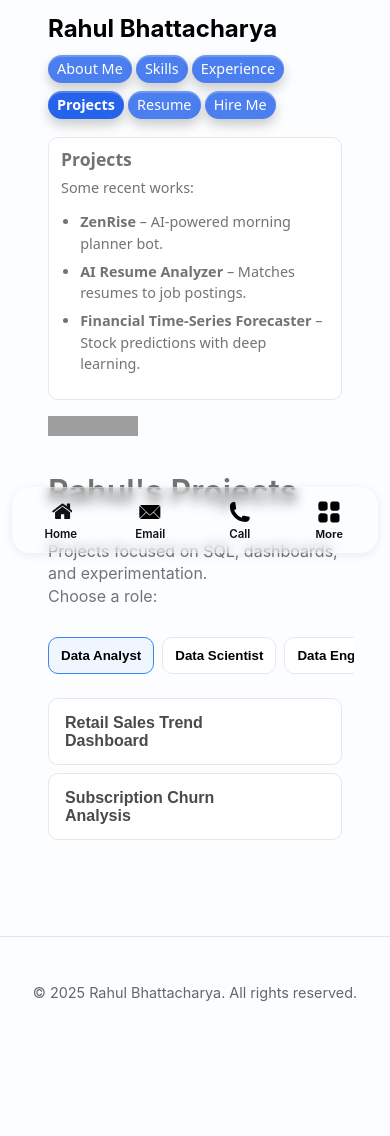
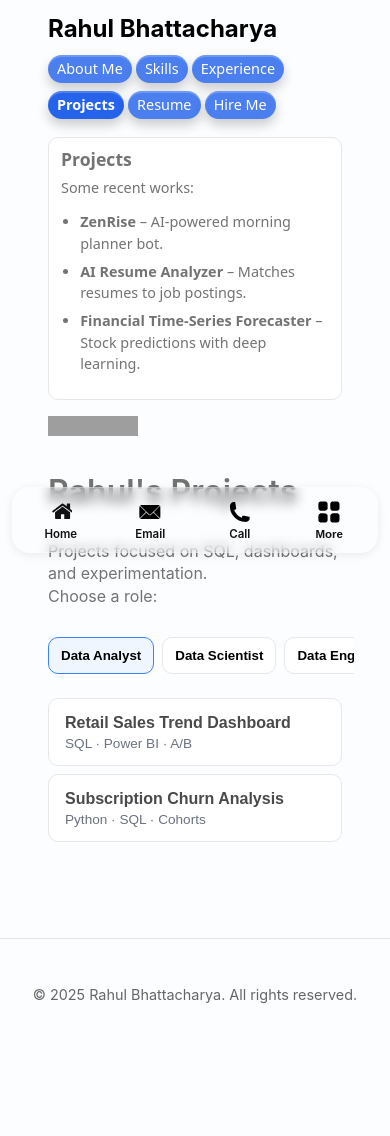
Before and after one commit to RahulBhattacharya1/RahulBhattacharya1.github.io, a Jekyll site: the page built from _posts/2025-08-22-projects.md, in a window 390 px wide. Shown: the part 337-1473 px from the top of the page. Built offline with Jekyll 4.4.1, drawn with Linux system fonts in a browser that asks for light colours; some of the changed lines change nothing that is shown; grey boxes are pictures that could not be loaded.

Commit message:
Update 2025-08-22-projects.md

```diff
--- a/_posts/2025-08-22-projects.md
+++ b/_posts/2025-08-22-projects.md
@@ -291,23 +291,18 @@ Choose a role:
   display:block; margin:0; padding:0; border:0; background:transparent; box-shadow:none;
 }
 
-/* Header layout: title left (wraps), skills right (single line) */
+/* Stack title (button text) on top and skills underneath */
 .acc-btn{
-  /* layout */
-  display: grid;
-  grid-template-columns: minmax(22ch,1fr) 26ch; /* title left, skills right */
-  align-items: center;
-  justify-items: start;     /* default: left align items */
-  gap: .75rem;
-  /* title look (affects the text node on the left) */
+  display: flex;
+  flex-direction: column;   /* vertical layout */
+  align-items: flex-start;  /* left-align both lines */
+  gap: .25rem;              /* space between title and skills */
+  box-sizing: border-box;
+  width: 100%;
+  padding: .9rem 1rem;
   font-size: 1rem;
   font-weight: 600;
   color:#4A4A4A;
-  text-align: left;
-  box-sizing: border-box;
-  width: 100%;
-  padding: .9rem 1rem;
-  font-weight: 600;
   border: 0;
   background: transparent;
   cursor: pointer;
@@ -315,20 +310,17 @@ Choose a role:
 
 .acc-btn:focus{ outline:1px solid #E9E9E9; outline-offset:2px }
 
-/* Skills on the right, keep on one line, no ellipsis */
+/* Skills line below the title; allow wrapping; no ellipsis */
 .acc-meta{
-  justify-self: end;
-  text-align: right;
-  white-space: normal;    /* allow wrapping */
-  overflow: visible;     /* don’t clip */
-  text-overflow: clip;   /* disable … */
-  margin-left: .75rem;
-  max-width: none;       /* remove the 40% cap */
-  font-size: .8rem;
+  align-self: flex-start;   /* keep flush-left under the title */
+  margin: 0;                /* remove left margin from earlier grid setup */
+  font-size: .85rem;        /* a bit smaller than title */
+  font-weight: 400;
   color: #6b7280;
+  white-space: normal;      /* wrap as needed */
+  overflow: visible;
+  text-overflow: clip;
 }
-
-@media (max-width:768px){ .acc-meta{ max-width:55vw } }
 
 /* Panel and body */
 .acc-panel[hidden]{ display:none }
```
